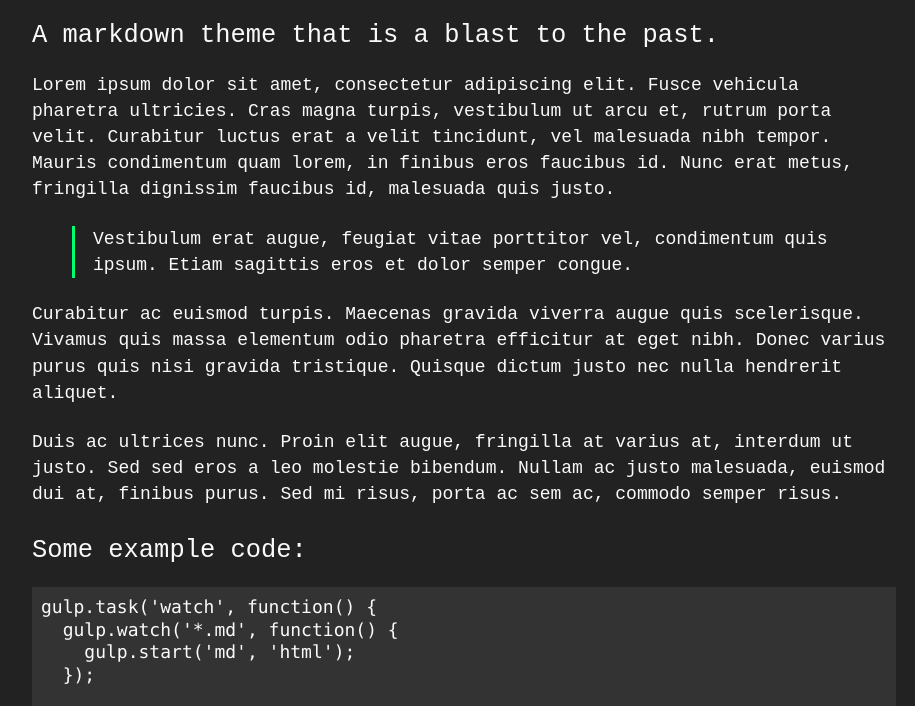
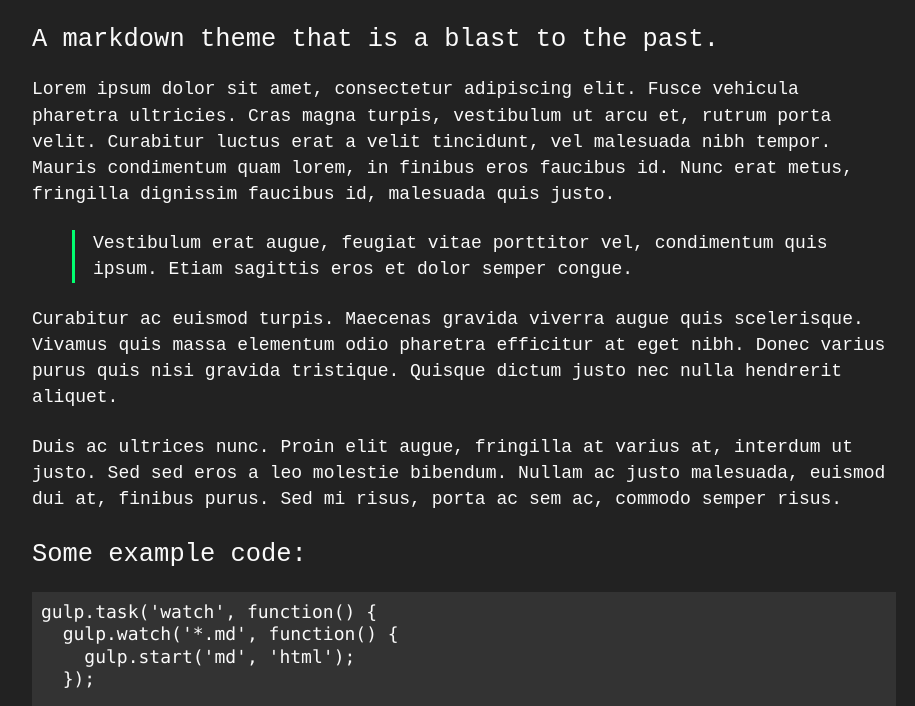
Before and after one commit to markdowncss/retro, a website: page index.html in a window 1280 px wide. Shown: the part 288-994 px from the top of the page, without its empty margins (176-1091 px from the left). Drawn offline with Linux system fonts and the light colour scheme.

Commit message:
Add a touch of padding.

```diff
--- a/css/retro.css
+++ b/css/retro.css
@@ -189,6 +189,7 @@ body {
   line-height: 1.45;
   margin: 6rem auto 1rem;
   max-width: 48rem;
+  padding: .25rem;
 }
 
 pre {
--- a/index.css
+++ b/index.css
@@ -25,6 +25,7 @@ body {
   line-height: 1.45;
   margin: 6rem auto 1rem;
   max-width: 48rem;
+  padding: .25rem;
 }
 
 pre {
```
